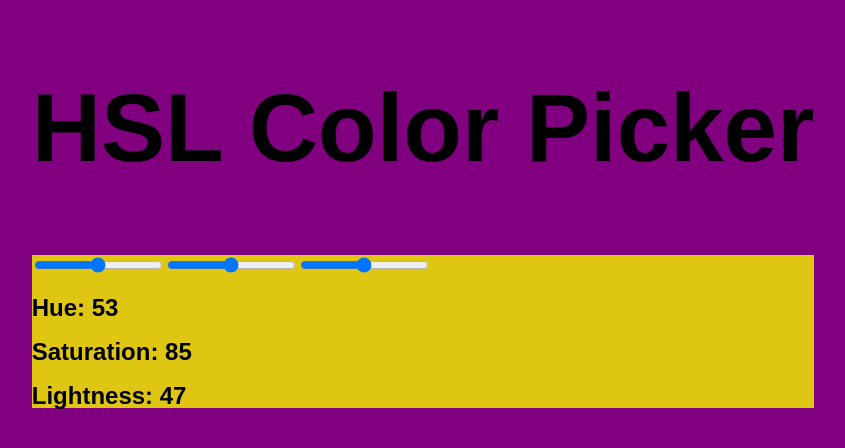
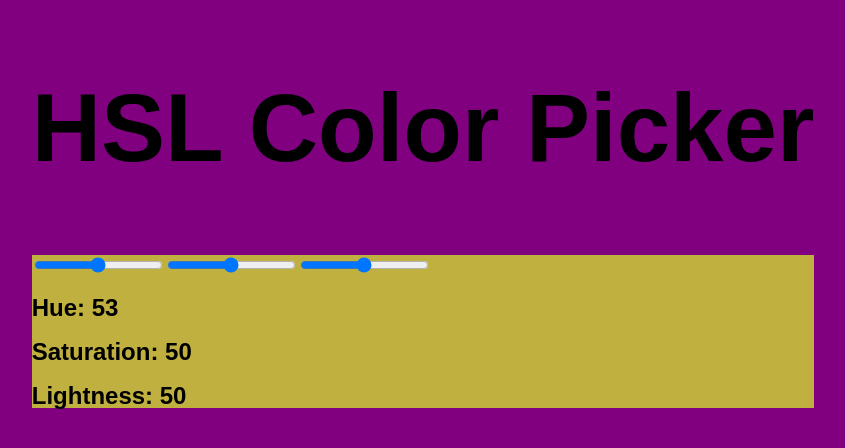
Before and after one commit to mallorysmith64/color-picker, a React (Create React App) app: page / in a window 1280 px wide. Shown: the top 448 px of the page, without its empty margins (217-1062 px from the left). Built offline with nearby package versions, Linux system fonts and the light colour scheme.

Commit message:
deleted hsl changing when page loads to only changing color color when page loads

```diff
--- a/src/components/Colorpicker.js
+++ b/src/components/Colorpicker.js
@@ -3,8 +3,8 @@ import React, { Component } from 'react'
 export class ColorPicker extends Component {
   state = {
     hue: Math.ceil(Math.random() * 360),
-    saturation: Math.ceil(Math.random() * 100),
-    lightness: Math.ceil(Math.random() * 100)
+    saturation: 50,
+    lightness: 50
   }
 
   changeHue = event => {
@@ -59,7 +59,7 @@ export class ColorPicker extends Component {
             type="range"
             min="0"
             max="100"
-            step="1"
+            step="2"
             value={this.state.value}
             onChange={this.changeLightness}
           />
```
